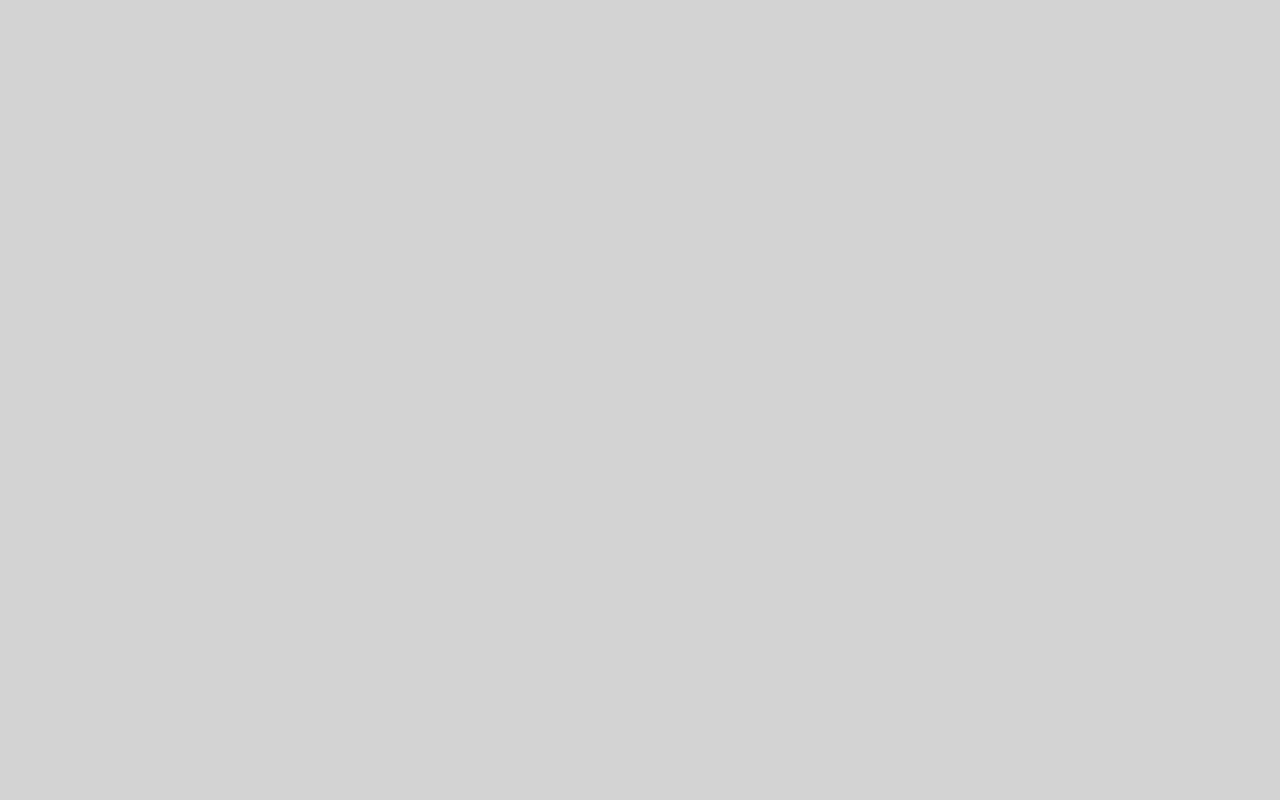
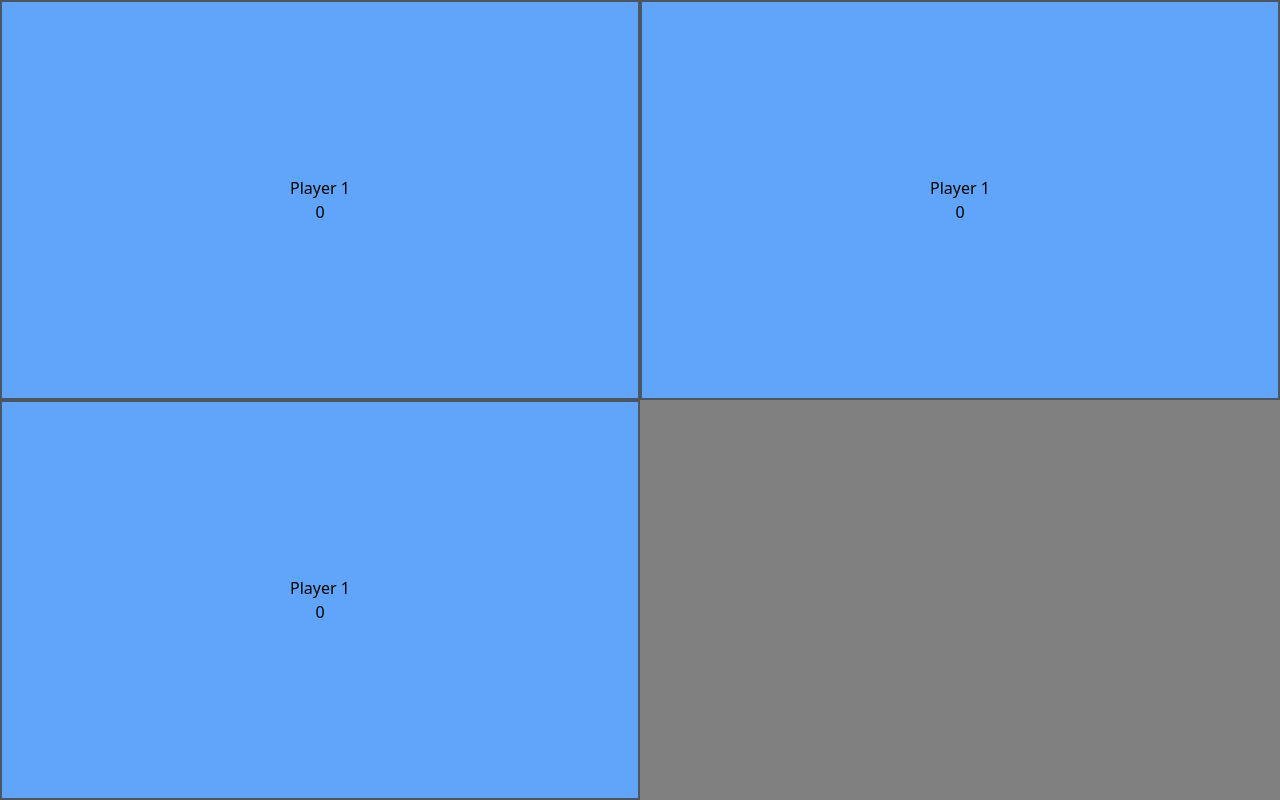
Before and after one commit to Nicholas-Abell/lorcana_life_counter, a Next.js app: page / in a window 1280 px wide. Built offline with nearby package versions, Linux system fonts and the light colour scheme.

Commit message:
basic layout, player comp, file structure

```diff
--- /dev/null
+++ b/app/components/player/Player.tsx
@@ -0,0 +1,18 @@
+"use client";
+import React, { useState } from "react";
+
+type PlayerProps = {};
+
+const Player: React.FC<PlayerProps> = () => {
+  const [lore, setLore] = useState(0);
+  const [playerName, setPlayerName] = useState("");
+  return (
+    <div className="bg-blue-400 w-full h-full border-gray-600 border-2">
+      <div className="h-full w-full flex flex-col justify-center items-center">
+        <h3>{playerName ? playerName : "Player 1"}</h3>
+        <p>{lore}</p>
+      </div>
+    </div>
+  );
+};
+export default Player;
--- a/app/globals.css
+++ b/app/globals.css
@@ -3,5 +3,5 @@
 @tailwind utilities;
 
 body{
-  background-color: lightgray;
+  background-color: gray;
 }
--- a/app/page.tsx
+++ b/app/page.tsx
@@ -1,5 +1,20 @@
+"use client";
+import { useState } from "react";
+import Player from "./components/player/Player";
+
 export default function Home() {
+  const [playerCount, setPlayerCount] = useState(3);
   return (
-    <main className="flex min-h-screen flex-col items-center justify-between p-24"></main>
+    <main
+      className={
+        playerCount > 2
+          ? `grid grid-cols-2 w-screen h-screen`
+          : `grid grid-rows-2 w-screen h-screen`
+      }
+    >
+      {[...Array(playerCount)].map((player) => (
+        <Player />
+      ))}
+    </main>
   );
 }
```
